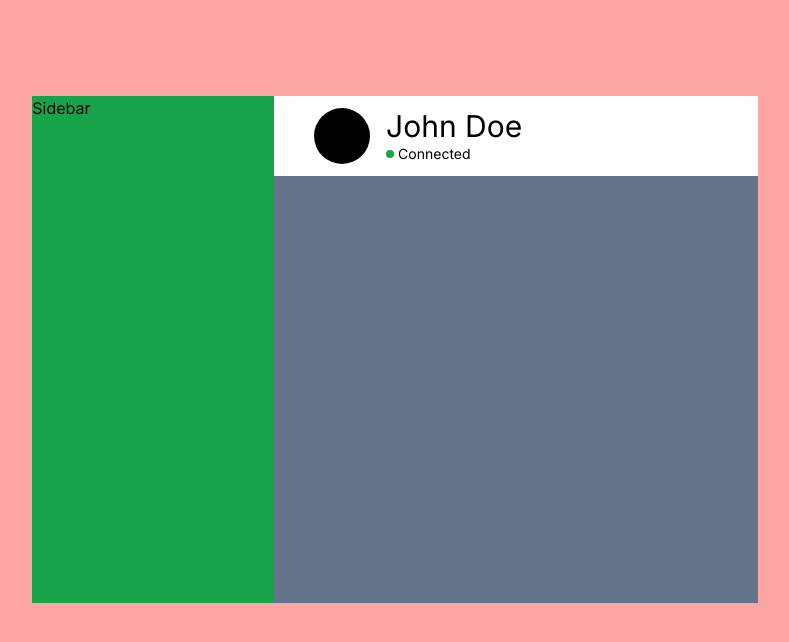
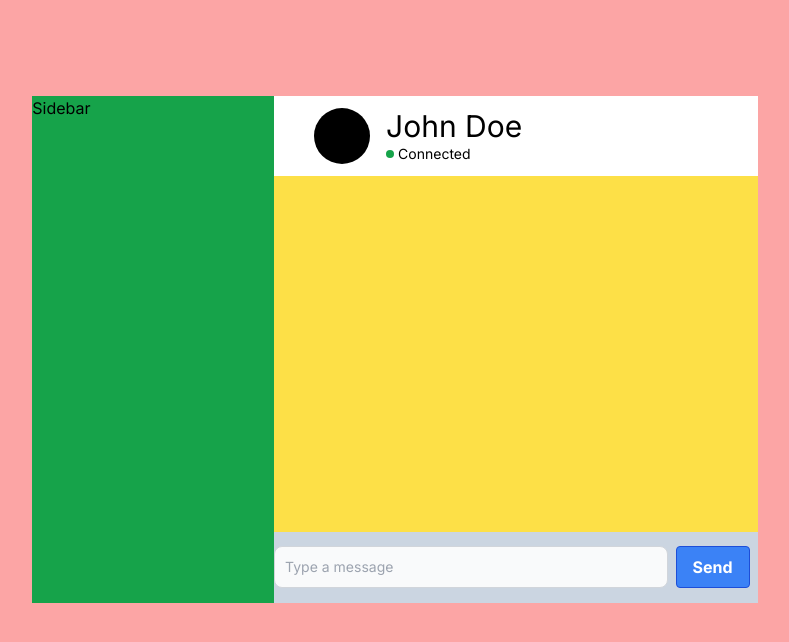
Before and after one commit to 0nizzr/sentichat, a Next.js app: page / in a window 1280 px wide. Shown: the top 642 px of the page, without its empty margins (245-1034 px from the left). Built offline with nearby package versions, Linux system fonts and the light colour scheme.

Commit message:
Refactor chat component UI and implement basic chat functionality

```diff
--- /dev/null
+++ b/src/components/Chat.tsx
@@ -0,0 +1,11 @@
+import MainChat from "./MainChat";
+import ChatHeader from "./ChatHeader";
+
+export default function Chat() {
+  return (
+    <div className="flex flex-col bg-lime-800 w-2/3">
+      <ChatHeader />
+      <MainChat />
+    </div>
+  );
+}
--- a/src/components/Container.tsx
+++ b/src/components/Container.tsx
@@ -1,11 +1,11 @@
-import MainChat from "./MainChat";
+import Chat from "./Chat";
 import Sidebar from "./Sidebar";
 
 export default function Container() {
   return (
     <div className="flex h-5/6 w-2/3 bg-orange-400  ">
       <Sidebar />
-      <MainChat />
+      <Chat />
     </div>
   );
 }
--- a/src/components/MainChat.tsx
+++ b/src/components/MainChat.tsx
@@ -1,7 +1,56 @@
-import ChatHeader from "./ChatHeader";
+/* export default function MainChat() {
+  return (
+    <div className="bg-orange-700 min-h-44 flex-grow">
+      <form action="">
+        <input type="text" name="message" />
+        <input type="button" />
+      </form>
+    </div>
+  );
+} */
+"use client";
+import { useState } from "react";
 
-export default function MainChat() {
-  return <div className="h-full bg-slate-500 w-2/3">
-   < ChatHeader />
-  </div>;
+export default function Chat(): JSX.Element {
+  const [messages, setMessages] = useState<string[]>([]);
+  const [newMessage, setNewMessage] = useState<string>("");
+
+  const handleMessageSubmit = (event: React.FormEvent<HTMLFormElement>) => {
+    event.preventDefault();
+    setMessages([...messages, newMessage]);
+    setNewMessage("");
+  };
+
+  return (
+    <div className="flex flex-col bg-green-400 h-44 flex-grow">
+      {/* chat messages display*/}
+      <div className="bg-yellow-300 h-5/6 overflow-y-auto overflow-x-hidden max-h-">
+        {messages.map((message, index) => (
+          /* Chat message sent */
+          /* avatar pic */
+          <div key={index} className="flex m-5">
+            <div className=" rounded-full h-14 w-14 bg-black cursor-pointer"></div>
+            {/* chat text */}
+            <div className="bg-red-500 mx-4 w-1/2 p-2 rounded-md">{message}</div>
+          </div>
+        ))}
+      </div>
+      {/* write a message + send */}
+      <form
+        onSubmit={handleMessageSubmit}
+        className="flex justify-center items-center h-1/6 bg-slate-300"
+      >
+        <input
+          className="bg-gray-50 border border-gray-300 text-gray-900 text-sm rounded-lg focus:ring-blue-500 focus:border-blue-500 block w-5/6 p-2.5 dark:bg-gray-700 dark:border-gray-600 dark:placeholder-gray-400 dark:text-white dark:focus:ring-blue-500 dark:focus:border-blue-500"
+          type="text"
+          placeholder="Type a message"
+          value={newMessage}
+          onChange={(event) => setNewMessage(event.target.value)}
+        />
+        <button className="mx-2 bg-blue-500 hover:bg-blue-700 text-white font-bold py-2 px-4 border border-blue-700 rounded">
+          Send
+        </button>
+      </form>
+    </div>
+  );
 }
```
